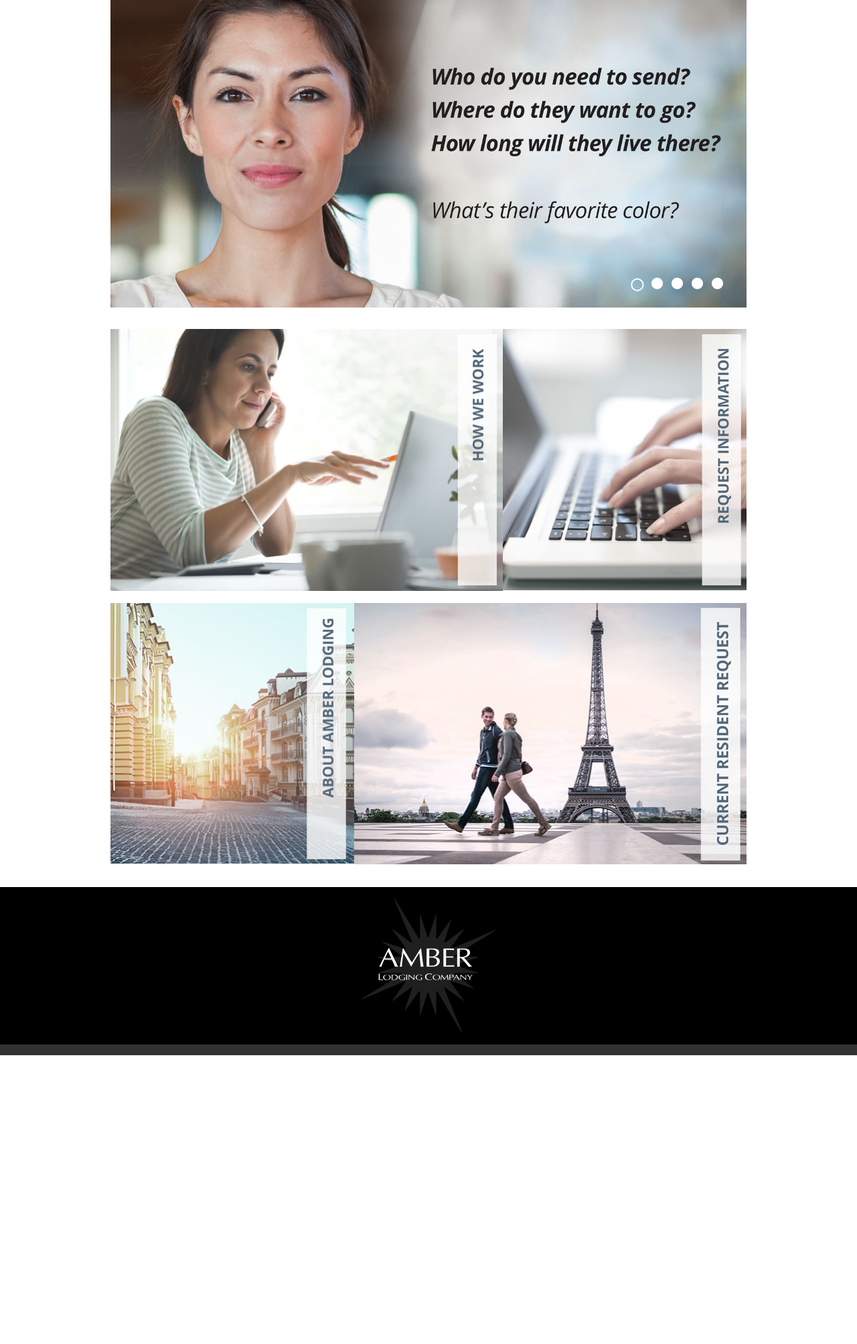
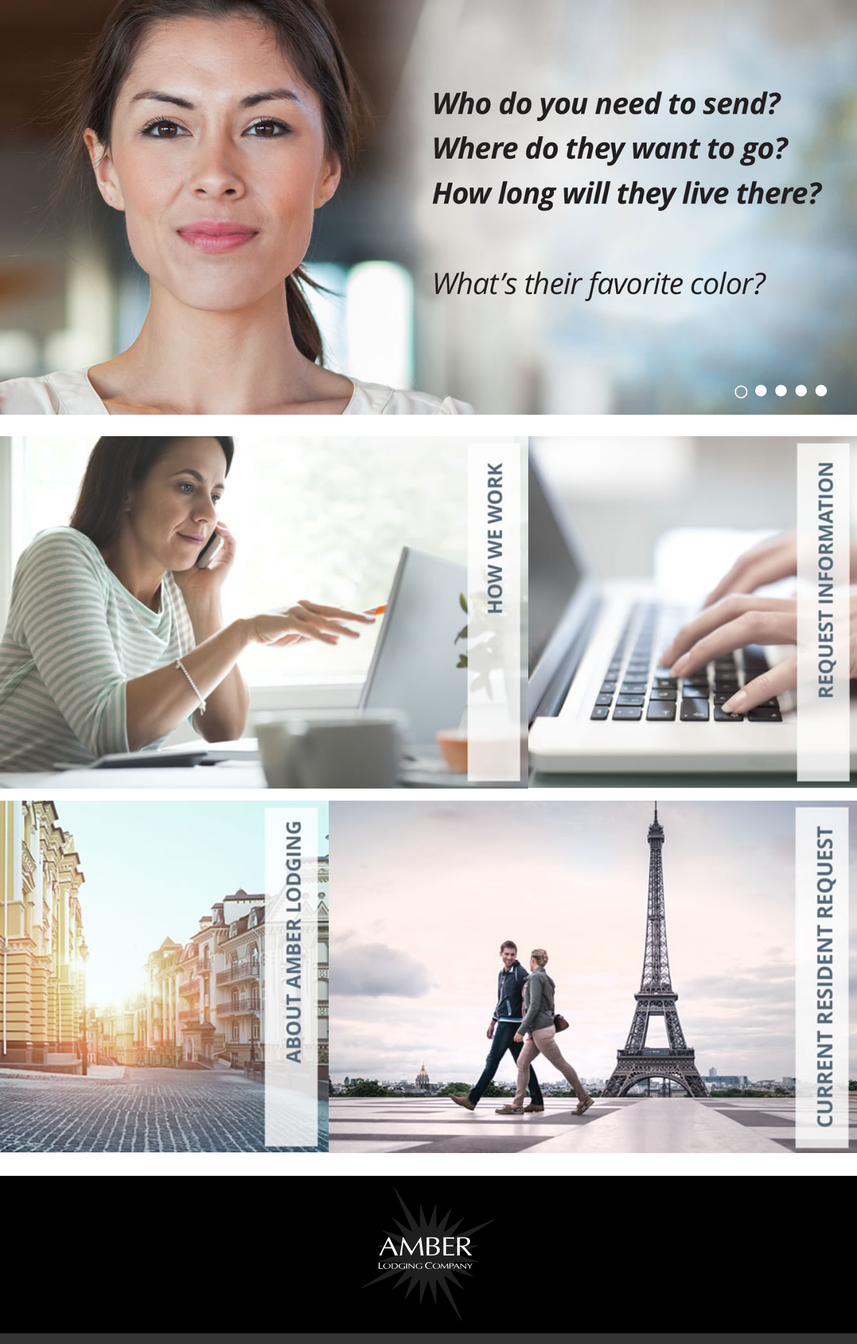
Before and after one commit to polarbeardesign/amberweb, a PHP site: page /index.php in a window 1280 px wide. Shown: the part 209-2215 px from the top of the page at 67% size. Before the commit the page ends 1784 px from the top, so only its background shows below. Run offline with PHP 8.4, Linux system fonts and the light colour scheme.

Commit message:
update to css

```diff
--- a/inc/style.css
+++ b/inc/style.css
@@ -264,7 +264,6 @@ nav > .menu-link > ul.main-navigation {
   -webkit-flex-direction: column;
   -ms-flex-direction: column;
   flex-direction: column;
-  max-width: 1500px;
   }
 
 .banner {
@@ -515,10 +514,9 @@ nav > .menu-link > ul > li > a {
   }
 
 article {
-  width: 80%;
+  width: 100%;
   display: block;
   margin: 0 auto 1em;
-  max-width: 950px;
   }
 
 .resident-request {
```
